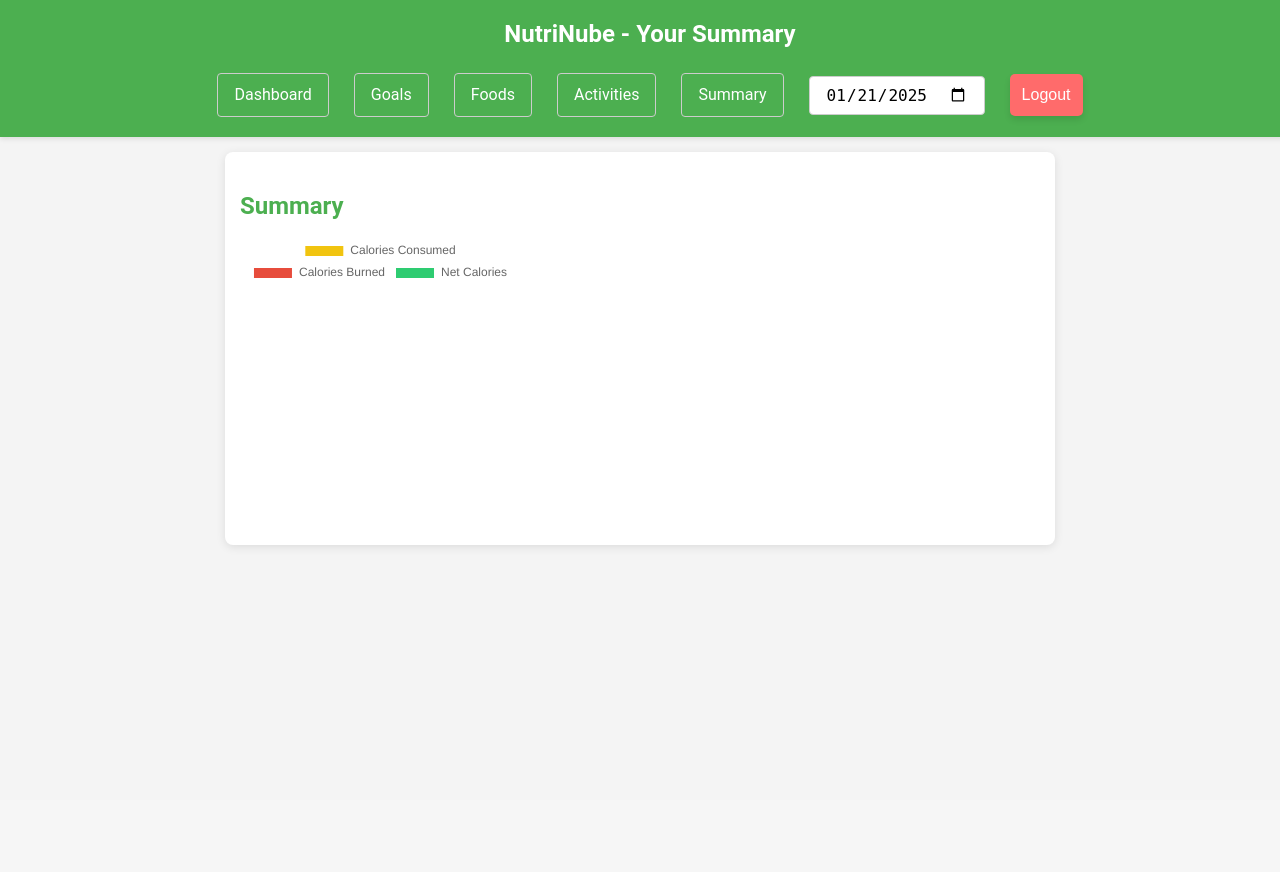
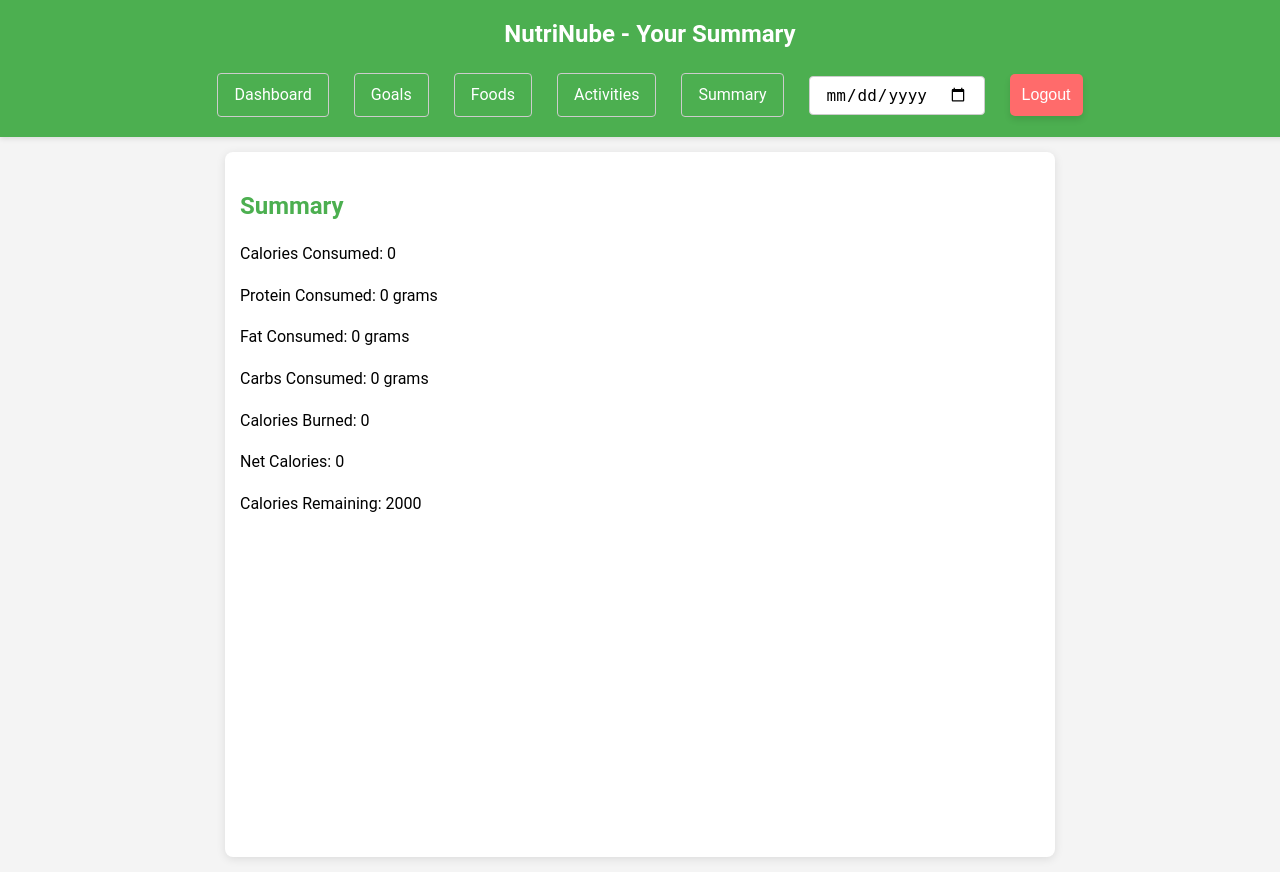
Before and after one commit to pfeifer-j/CC-24-25_NutriNube, a Flask app: template src/app/templates/summary.html in a window 1280 px wide. Before the commit the page ends 548 px from the top, so only its background shows below. Run offline with Flask 3, Linux system fonts and the light colour scheme; the template is opened without the code that fills it, so the values that code supplies are empty; parts of the project's set-up code (start-up, migrations or seed data) failed here and were passed over.

Commit message:
Refined the summary diagram. Moved the img folder into static

```diff
--- a/src/app/templates/summary.html
+++ b/src/app/templates/summary.html
@@ -1,4 +1,3 @@
-<!-- summary.html -->
 <!DOCTYPE html>
 <html lang="en">
 <head>
@@ -6,17 +5,16 @@
     <meta name="viewport" content="width=device-width, initial-scale=1.0">
     <title>NutriNube - Food & Fitness Tracker</title>
     <link rel="stylesheet" href="/static/styles.css">
-    <link rel="icon" type="image/png" href="/img/favicon-96x96.png" sizes="96x96">
-    <link rel="icon" type="image/svg+xml" href="/img/favicon.svg">
-    <link rel="shortcut icon" href="/img/favicon.ico" type="image/x-icon">
-    <link rel="apple-touch-icon" sizes="180x180" href="/img/apple-touch-icon.png">
-    <link rel="manifest" href="/img/site.webmanifest">    <script src="https://code.jquery.com/jquery-3.6.0.min.js"></script>
+    <link rel="icon" type="image/png" href="/static/img/favicon-96x96.png" sizes="96x96">
+    <link rel="icon" type="image/svg+xml" href="/static/img/favicon.svg">
+    <link rel="shortcut icon" href="/static/img/favicon.ico" type="image/x-icon">
+    <link rel="apple-touch-icon" sizes="180x180" href="/static/img/apple-touch-icon.png">
+    <link rel="manifest" href="/static/img/site.webmanifest">
+    <script src="https://code.jquery.com/jquery-3.6.0.min.js"></script>
     <script src="https://cdn.jsdelivr.net/npm/chart.js"></script>
 </head>
 
 <body>
-    <script src="/static/app.js"></script>
-
     <header>
         <h1>NutriNube - Your Summary</h1>
         <nav>
@@ -42,67 +40,120 @@
         <!-- Summary Section -->
         <section>
             <h2>Summary</h2>
-            <canvas id="summary-chart" width="400" height="400"></canvas>
+            <p>Calories Consumed: <span id="total-calories-consumed">0</span></p>
+            <p>Protein Consumed: <span id="total-protein-consumed">0</span> grams</p>
+            <p>Fat Consumed: <span id="total-fat-consumed">0</span> grams</p>
+            <p>Carbs Consumed: <span id="total-carbs-consumed">0</span> grams</p>
+            <p>Calories Burned: <span id="total-calories-burned">0</span></p>
+            <p>Net Calories: <span id="net-calories">0</span></p>
+            <p>Calories Remaining: <span id="calories-remaining">2000</span></p>
+
+            <div class="chart-container">
+                <canvas id="calorie-distribution-chart"></canvas>
+            </div>
+            <div class="chart-container">
+                <canvas id="macronutrient-breakdown-chart"></canvas>
+            </div>
         </section>
     </div>
+
     <div id="toast-container"></div>
 
     <script>
         $(document).ready(function() {
-            // Fetch data from your server
-            const summaryData = {
-                totalCaloriesConsumed: parseInt($("#total-calories-consumed").text()),
-                totalProtein: parseInt($("#total-protein-consumed").text()),
-                totalFat: parseInt($("#total-fat-consumed").text()),
-                totalCarbs: parseInt($("#total-carbs-consumed").text()),
-                totalCaloriesBurned: parseInt($("#total-calories-burned").text())
-            };
+            // Fetch data from your server or API
+            $.ajax({
+                url: '/api/summary-data', // Replace with your API endpoint
+                method: 'GET',
+                success: function(data) {
+                    // Update summary values
+                    $('#total-calories-consumed').text(data.totalCaloriesConsumed);
+                    $('#total-protein-consumed').text(data.totalProtein);
+                    $('#total-fat-consumed').text(data.totalFat);
+                    $('#total-carbs-consumed').text(data.totalCarbs);
+                    $('#total-calories-burned').text(data.totalCaloriesBurned);
+                    $('#net-calories').text(data.netCalories);
+                    $('#calories-remaining').text(data.caloriesRemaining);
 
-            // Calculate net calories
-            summaryData.netCalories = summaryData.totalCaloriesConsumed - summaryData.totalCaloriesBurned;
-
-            // Render the chart
-            const ctx = document.getElementById('summary-chart').getContext('2d');
-            const chart = new Chart(ctx, {
-                type: 'doughnut',
+                    // Calorie Distribution Chart
+                    const calorieCtx = document.getElementById('calorie-distribution-chart').getContext('2d');
+                    new Chart(calorieCtx, {
+                        type: 'pie',
                         data: {
-                    labels: ['Calories Consumed', 'Calories Burned', 'Net Calories'],
+                            labels: ['Calories Consumed', 'Calories Burned'],
                             datasets: [{
-                        label: 'Calorie Intake',
-                        data: [summaryData.totalCaloriesConsumed, summaryData.totalCaloriesBurned, summaryData.netCalories],
-                        backgroundColor: ['#f1c40f', '#e74c3c', '#2ecc71']
+                                data: [data.totalCaloriesConsumed, data.totalCaloriesBurned],
+                                backgroundColor: ['#3498db', '#e74c3c'],
                             }]
                         },
                         options: {
                             responsive: true,
                             plugins: {
                                 legend: {
-                            display: true,
+                                    position: 'top',
+                                },
+                                tooltip: {
+                                    callbacks: {
+                                        label: function(tooltipItem) {
+                                            const value = tooltipItem.raw;
+                                            return `${value} kcal`;
+                                        }
+                                    }
                                 }
                             }
                         }
                     });
 
-            // Update chart with API data if necessary
-            function updateSummaryData(newData) {
-                chart.data.datasets[0].data = [
-                    newData.totalCaloriesConsumed,
-                    newData.totalCaloriesBurned,
-                    newData.netCalories
-                ];
-                chart.update();
+                    // Macronutrient Breakdown Chart
+                    const macroCtx = document.getElementById('macronutrient-breakdown-chart').getContext('2d');
+                    new Chart(macroCtx, {
+                        type: 'bar',
+                        data: {
+                            labels: ['Protein', 'Fat', 'Carbs'],
+                            datasets: [{
+                                label: 'Grams',
+                                data: [data.totalProtein, data.totalFat, data.totalCarbs],
+                                backgroundColor: ['#2ecc71', '#f1c40f', '#9b59b6'],
+                            }]
+                        },
+                        options: {
+                            responsive: true,
+                            plugins: {
+                                legend: {
+                                    display: false,
+                                },
+                                tooltip: {
+                                    callbacks: {
+                                        label: function(tooltipItem) {
+                                            const value = tooltipItem.raw;
+                                            return `${value} g`;
                                         }
-
-            // Example of calling the update function if you're fetching data via AJAX
-            // $.ajax({
-            //     url: '/your-api-endpoint',
-            //     type: 'GET',
-            //     success: function(newData) {
-            //         updateSummaryData(newData);
-            //     }
-            // });
+                                    }
+                                }
+                            },
+                            scales: {
+                                x: {
+                                    title: {
+                                        display: true,
+                                        text: 'Macronutrients'
+                                    }
+                                },
+                                y: {
+                                    title: {
+                                        display: true,
+                                        text: 'Grams'
+                                    },
+                                    beginAtZero: true
+                                }
+                            }
+                        }
+                    });
+                },
+                error: function(error) {
+                    console.error('Error fetching summary data:', error);
+                }
+            });
         });
     </script>
-
 </body>
 </html>
```
Also changed, not shown: src/app/templates/activities.html (+6 -5 lines), src/app/templates/dashboard.html (+6 -5 lines), src/app/templates/foods.html (+6 -5 lines), src/app/templates/goals.html (+6 -5 lines), src/app/templates/login.html (+6 -5 lines), src/app/static/img/apple-touch-icon.png (renamed from src/app/img/apple-touch-icon.png), src/app/static/img/favicon-96x96.png (renamed from src/app/img/favicon-96x96.png), src/app/static/img/favicon.ico (renamed from src/app/img/favicon.ico), src/app/static/img/favicon.svg (renamed from src/app/img/favicon.svg), src/app/static/img/site.webmanifest (renamed from src/app/img/site.webmanifest), src/app/static/img/web-app-manifest-192x192.png (renamed from src/app/img/web-app-manifest-192x192.png), src/app/static/img/web-app-manifest-512x512.png (renamed from src/app/img/web-app-manifest-512x512.png). Lines whose indentation alone changed are shown as unchanged.
